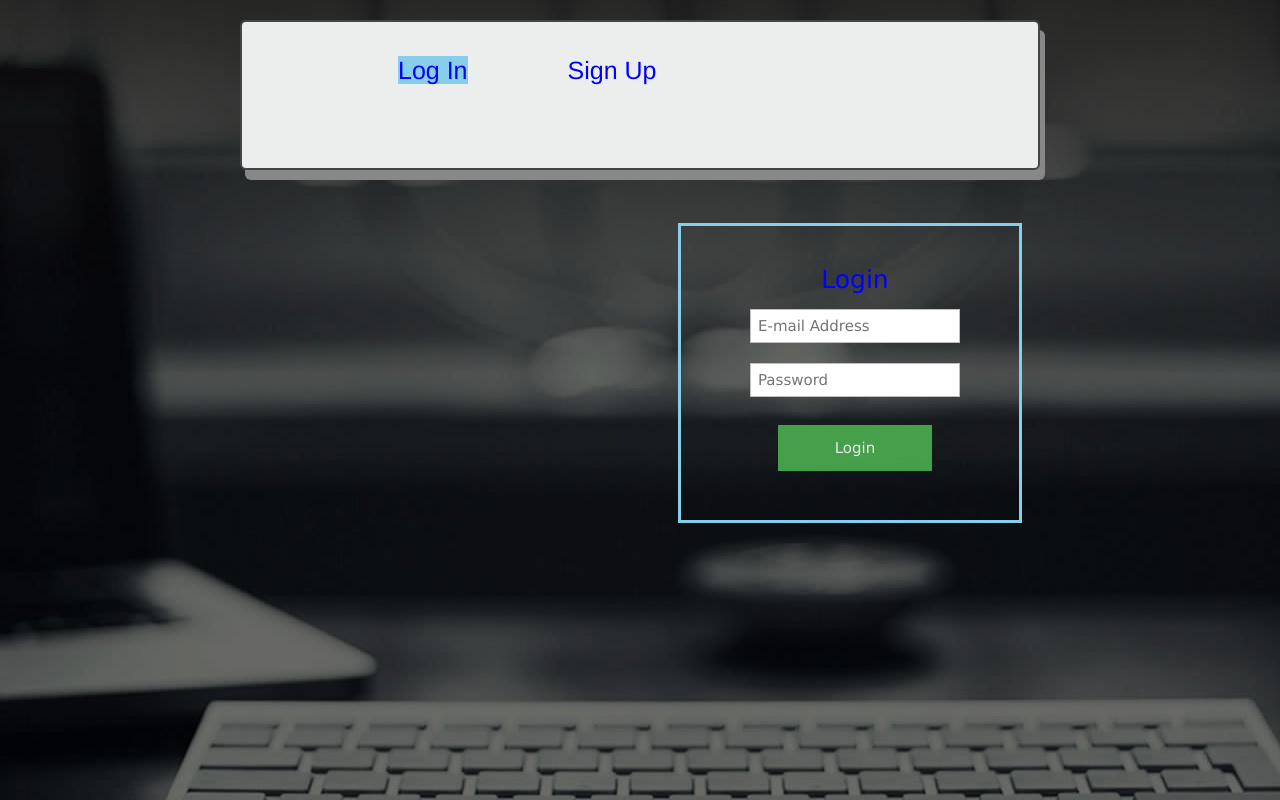
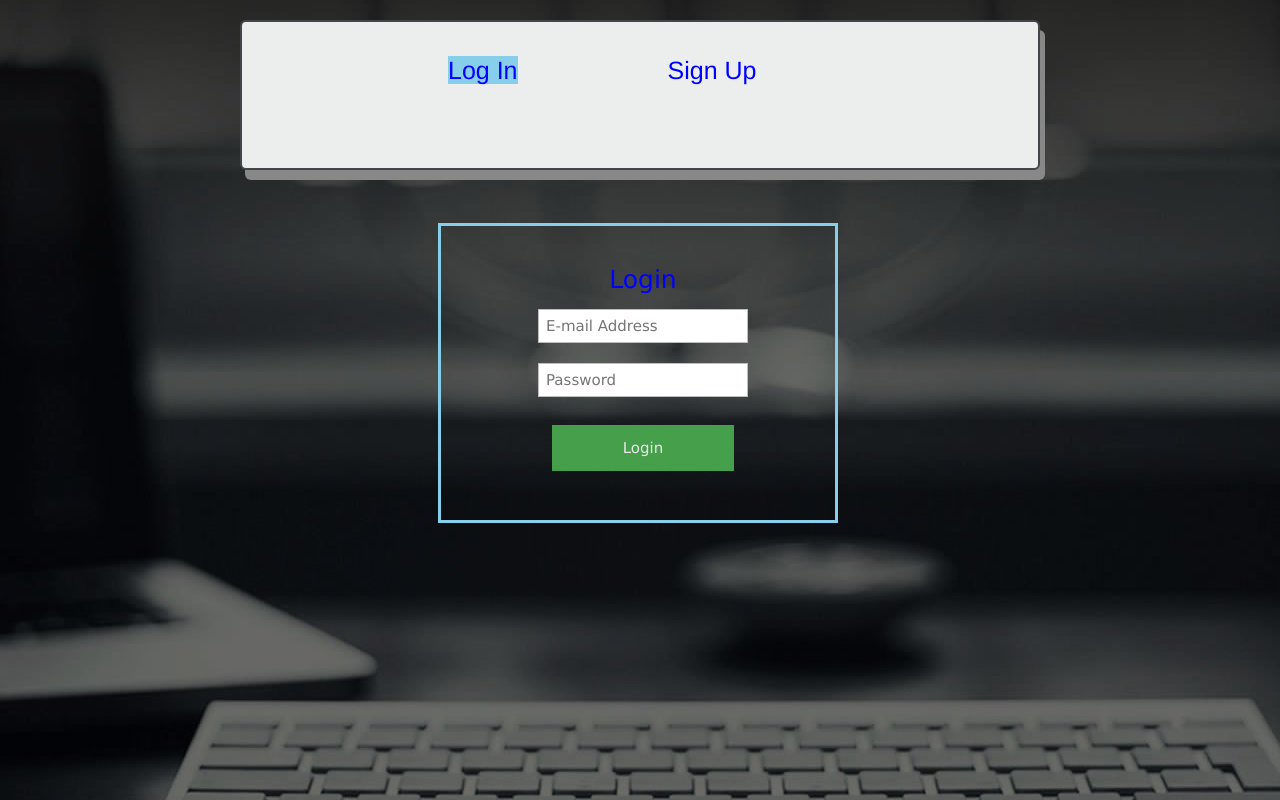
Before and after one commit to purvishoza/Info_practice, an Angular app: page /login in a window 1280 px wide. Built offline with nearby package versions, Linux system fonts and the light colour scheme.

Commit message:
last level changes

```diff
--- a/src/index.html
+++ b/src/index.html
@@ -8,6 +8,7 @@
   <link rel="icon" type="image/x-icon" href="favicon.ico">
   <link rel="stylesheet" type="text/css" href="styles.css">
 </head>
-<body id = "container11" >  <app-root></app-root>
+<body id = "container11" >
+  <app-root></app-root>
 </body>
 </html>
--- a/src/styles.css
+++ b/src/styles.css
@@ -5,7 +5,7 @@
   height: 300px;
   margin-top: 120px;
 
-  margin-left: 420px;
+  margin-left: 180px;
     max-width: 400px;
     padding: 20px 10px 10px 20px;
     font: 15px "Lucida Sans Unicode", "Lucida Grande", sans-serif;
@@ -25,7 +25,7 @@
     margin-bottom:100px auto;
     height: 550px;
     margin-top: 100px;
-    margin-left: 420px;
+    margin-left: 200px;
 
       max-width: 400px;
       padding: 20px 10px 10px 20px;
@@ -174,6 +174,7 @@ body{
 .tabs .tab a{
     font-size: 25px;
     color: blue !important;
+    margin-left: 50px;
 }
 
 .tabs .tab a.active{
```
